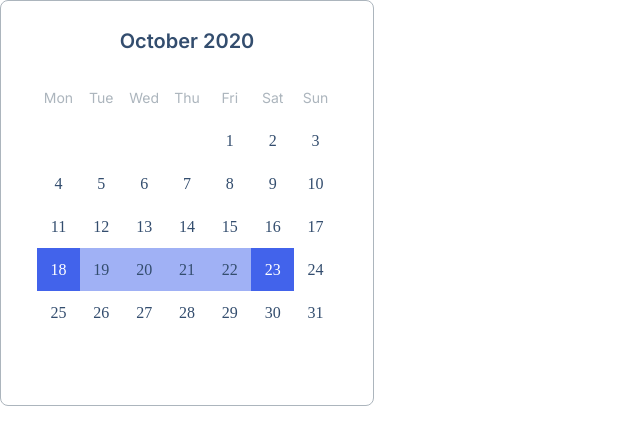
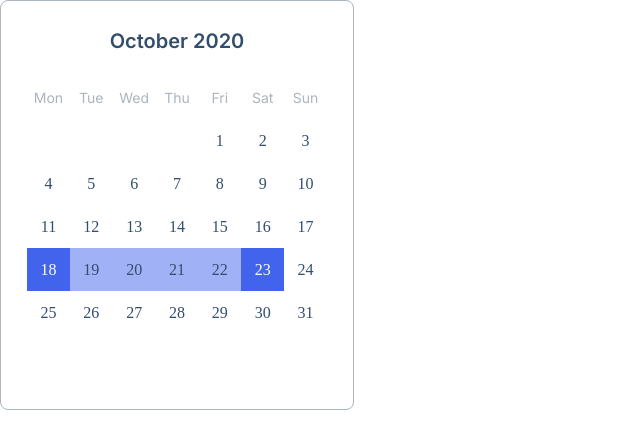
Before and after one commit to js-tasks-ru/htmlcss-20250522_ekaterina021, a website: page 05-lection3/03-calendar/index.html in a window 1280 px wide. Shown: the whole page, without its empty margins (0-640 px from the left). Drawn offline with Linux system fonts and the light colour scheme.

Commit message:
fix review comments

```diff
--- a/05-lection3/03-calendar/calendar.css
+++ b/05-lection3/03-calendar/calendar.css
@@ -3,7 +3,7 @@
     max-width: 300px;
     border-radius: 8px;
     border: 1px solid var(--grey-3);
-    padding: 28px 36px;
+    padding: 28px 26px 32px;
 }
 
 .calendar__wrapper {
@@ -39,7 +39,7 @@
     vertical-align: bottom;
     text-align: center;
     color: var(--blue-dark);
-    padding-bottom: 24px;
+    margin-bottom: 24px;
 }
 
 .calendar__item_day {
```
